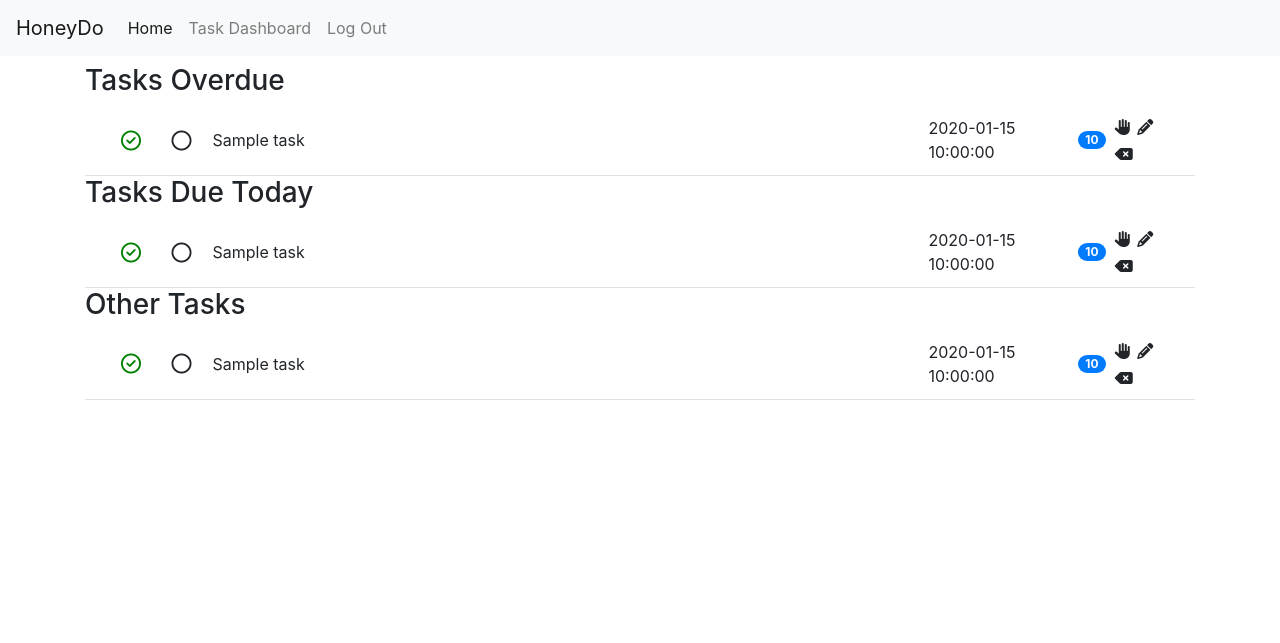
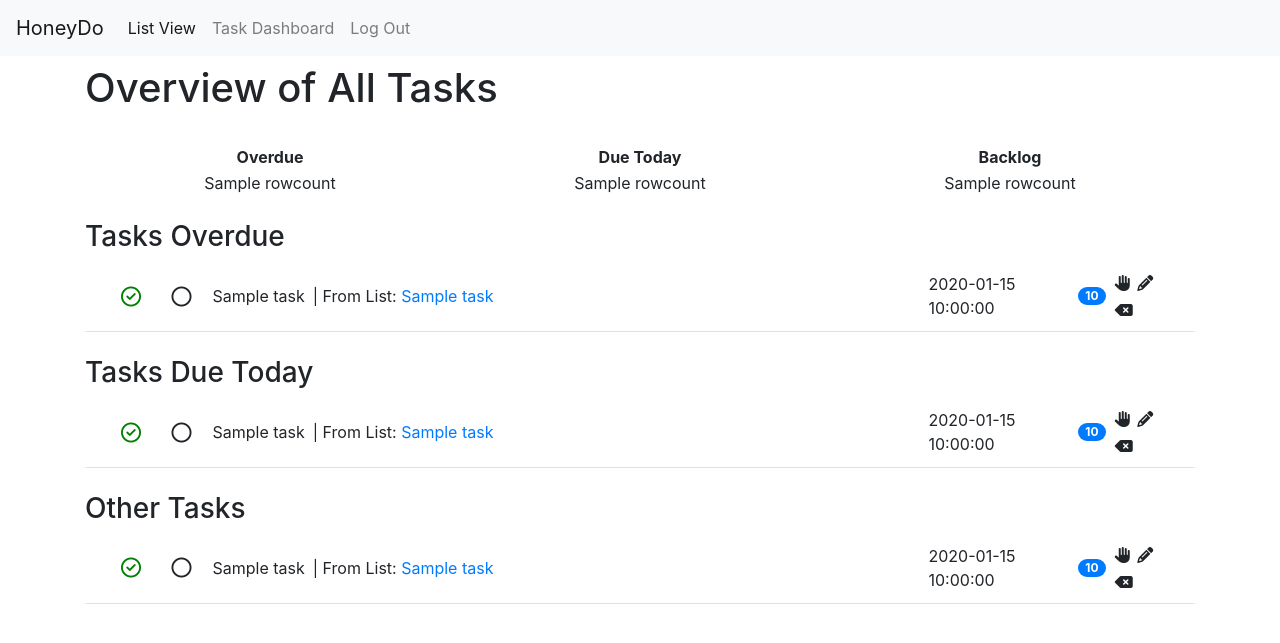
Before and after one commit to parthmparmar/honeydo, a Flask app: template hdo/templates/tasks_summary.html in a window 1280 px wide. Shown: the top 643 px of the page. Run offline with Flask 2, Linux system fonts and the light colour scheme; the template is opened without the code that fills it: most values are stand-ins (such as "Sample title", 1, 10 or a date in 2020); some libraries are stand-ins or nearby versions.

Commit message:
committing again because atom says so

```diff
--- a/hdo/templates/base/navbar.html
+++ b/hdo/templates/base/navbar.html
@@ -1,12 +1,12 @@
 <nav class="navbar navbar-expand-lg navbar-light bg-light" id="navbar">
-  <a class="navbar-brand" href="{{url_for('dashboard')}}">HoneyDo</a>
+  <a class="navbar-brand" href="{{url_for('tasksummary')}}">HoneyDo</a>
   <button class="navbar-toggler" type="button" data-toggle="collapse" data-target="#navbarNav" aria-controls="navbarNav" aria-expanded="false" aria-label="Toggle navigation">
     <span class="navbar-toggler-icon"></span>
   </button>
   <div class="collapse navbar-collapse float-right" id="navbarNav">
     <ul class="navbar-nav">
       <li class="nav-item active">
-        <a class="nav-link" href="{{url_for('dashboard')}}">Home <span class="sr-only">(current)</span></a>
+        <a class="nav-link" href="{{url_for('dashboard')}}">List View</a>
       </li>
       <li class="nav-item">
         <a class="nav-link" href="{{url_for('tasksummary')}}">Task Dashboard</a>
--- a/hdo/templates/task_item.html
+++ b/hdo/templates/task_item.html
@@ -7,6 +7,11 @@
     <div class="task ml-2 mr-2 {{ "completed" if task.state == 1 }}">
       {{task.task_name}}
     </div>
+    {% if task.list_name %}
+    <div>
+    |    From List: <a href="/list/{{task.list_id}}">{{task.list_name}} </a>
+    </div>
+    {% endif %}
   </div>
 
   <div class="d-flex align-items-center justify-content-end due-date col-3">
--- a/hdo/templates/tasks_summary.html
+++ b/hdo/templates/tasks_summary.html
@@ -1,35 +1,63 @@
 {% extends "base/base_html.html" %}
+{% block body %}
 
-{% block body %}
+
+
 <div class="container">
   {% include "base/alerts.html" %}
   {% include "base/modal-yes-no.html" %}
   {% include "base/task-edit-modal.html" %}
+  <h1>Overview of All Tasks</h1><br>
+  <table style="width:100%" style="text-align:center">
+    <tr>
+      <th style="text-align:center">Overdue</th>
+      <th style="text-align:center">Due Today</th>
+      <th style="text-align:center">Backlog</th>
+    </tr>
+    <tr>
+      <td style="text-align:center">{{data.tasks_overdue.rowcount}}</td>
+      <td style="text-align:center">{{data.tasks_due_today.rowcount}}</td>
+      <td style="text-align:center">{{data.other_tasks.rowcount}}</td>
+    </tr>
+  </table>
+  <br>
   <div class="task-view">
     <h3> Tasks Overdue </h3>
+    {% if  data.tasks_overdue.rowcount == 0 %}
+        You're caught up!
+    {% else %}
       {% for tasks in data.tasks_overdue %}
         {% with task=tasks %}
           {% include "/task_item.html" %}
         {% endwith %}
       {% endfor %}
-  </div>
+    {% endif %}
+  </div><br>
 
   <div class="task-view">
     <h3> Tasks Due Today </h3>
+    {% if  data.tasks_due_today.rowcount == 0 %}
+        Nothing Today
+    {% else %}
       {% for tasks in data.tasks_due_today %}
         {% with task=tasks %}
           {% include "/task_item.html" %}
         {% endwith %}
       {% endfor %}
-  </div>
+    {% endif %}
+  </div><br>
 
   <div class="task-view">
     <h3> Other Tasks </h3>
+    {% if  data.other_tasks.rowcount == 0 %}
+          Nothing Scheduled For You
+    {% else %}
       {% for tasks in data.other_tasks %}
         {% with task=tasks %}
           {% include "/task_item.html" %}
         {% endwith %}
       {% endfor %}
+    {% endif %}
   </div>
 </div>
 
```
Also changed, not shown: hdo/views.py (+10 -2 lines). Lines whose indentation alone changed are shown as unchanged.
